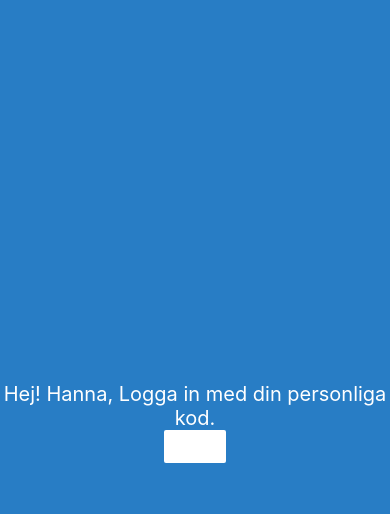
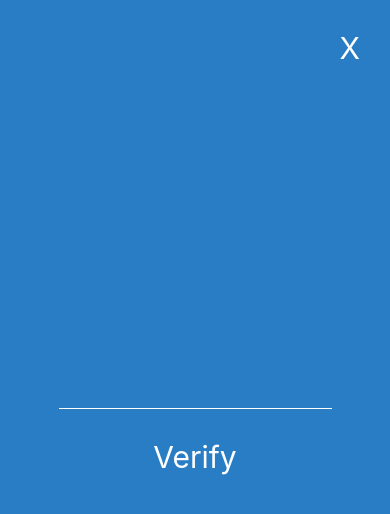
Before and after one commit to Orresho/wp-temp, a React Native app: screen / in a window 390 px wide. Both pictures are taken after a click on the element 65 px from the left and 0 px from the top of the page. Shown: the top 514 px of the page. Built offline with nearby package versions, Linux system fonts and the light colour scheme.

Commit message:
Added first authentication of users

```diff
--- a/App.js
+++ b/App.js
@@ -1,12 +1,12 @@
 import React from 'react';
 import { StyleSheet, Text, View } from 'react-native';
-import HomeScreen from './Screens/HomeScreen.js';
+import AuthScreen from './Screens/AuthScreen.js';
 
 export default class App extends React.Component {
   render() {
     return (
       <View style={styles.container}>
-        <HomeScreen />
+        <AuthScreen />
       </View>
     );
   }
--- /dev/null
+++ b/Components/Authentication/index.js
@@ -0,0 +1,42 @@
+import React, { Component } from 'react';
+import {Modal, TextInput, View, TouchableOpacity, Text, Alert } from 'react-native';
+import styles from './styles.css.js';
+
+export default class Authentication extends Component {
+  state = {
+    codeValue: null,
+    authenticated: false,
+  }
+  validateCode = (user, code) => {
+    if (user.code === code) {
+      this.setState({ authenticated: true })
+      Alert.alert('Hi '+user.value+'! You are now logged in');
+    }
+    else {
+      this.setState({ authenticated: false })
+      Alert.alert('Wrong code, try again');
+    }
+  }
+  render() {
+    const { user, onClose } = this.props;
+    return (
+      <Modal>
+        <View style={styles.modal}>
+          <TouchableOpacity
+            style={styles.close}
+            onPress={onClose}>
+            <Text style={styles.buttonText}>X</Text>
+          </TouchableOpacity>
+          <TextInput
+            style={styles.input}
+            onChangeText={(text) => this.setState({codeValue: text})}
+          />
+          <TouchableOpacity
+            onPress={() => this.validateCode(user, this.state.codeValue)}>
+            <Text style={styles.buttonText}>Verify</Text>
+          </TouchableOpacity>
+        </View>
+      </Modal>
+    )
+  }
+};
--- /dev/null
+++ b/Components/Authentication/styles.css.js
@@ -0,0 +1,28 @@
+export default {
+  modal: {
+    backgroundColor: '#287dc5',
+    height: '100%',
+    width: '100%',
+    justifyContent: 'center',
+    alignItems: 'center',
+  },
+  input: {
+    fontSize: 40,
+    textAlign: 'center',
+    color: '#fff',
+    width: '70%',
+    height: 40,
+    borderBottomColor: '#fff',
+    borderBottomWidth: 1,
+    marginBottom: 30,
+  },
+  close: {
+    position: 'absolute',
+    top: 30,
+    right: 30,
+  },
+  buttonText: {
+    color: '#fff',
+    fontSize: 30,
+  }
+}
--- a/Components/SignIn/index.js
+++ /dev/null
@@ -1,22 +0,0 @@
-import React from 'react';
-import {Modal, Text, View, Button } from 'react-native';
-import styles from './styles.css.js';
-
-const SignIn = ({ user, onClose }) => {
-  return (
-    <Modal>
-      <View style={styles.modal}>
-        <Text style={styles.text}>
-          Hej! {user.value}, Logga in med din personliga kod.
-        </Text>
-        <Button
-          onPress={onClose}
-          title="Close"
-          color="#fff"
-        />
-      </View>
-    </Modal>
-  );
-}
-
-export default SignIn;
--- a/Components/SignIn/styles.css.js
+++ /dev/null
@@ -1,14 +0,0 @@
-export default {
-  modal: {
-    backgroundColor: '#287dc5',
-    height: '100%',
-    width: '100%',
-    justifyContent: 'center',
-    alignItems: 'center',
-  },
-  text: {
-    color: '#fff',
-    fontSize: 20,
-    textAlign: 'center',
-  }
-}
--- a/Screens/HomeScreen.js/index.js
+++ b/Screens/AuthScreen.js/index.js
@@ -1,10 +1,10 @@
 import React, { Component } from 'react';
 import {Dimensions, View } from 'react-native';
 import ImageList from '../../Components/ImageList';
-import SignIn from '../../Components/SignIn';
+import Authentication from '../../Components/Authentication';
 import Users from './users';
 
-export default class HomeScreen extends Component {
+export default class AuthScreen extends Component {
   state = {
     isLoggingIn: false,
     isLoggingInUser: 0,
@@ -25,7 +25,7 @@ export default class HomeScreen extends Component {
     const height = Dimensions.get('window').height/numRows;
     return (
       <View>
-        {this.state.isLoggingIn === false ? (
+        {!this.state.isLoggingIn ? (
           <ImageList
             users={Users}
             columns={numColumns}
@@ -34,7 +34,7 @@ export default class HomeScreen extends Component {
             onPress={this.onPress}
           />
         ) : (
-          <SignIn
+          <Authentication
             user={this.state.isLoggingInUser}
             onClose={this.onClose}
           />
--- /dev/null
+++ b/Screens/AuthScreen.js/users.js
@@ -0,0 +1,18 @@
+export default [
+  {id: '1', value: 'Hanna', image: require('../../assets/images/users/hanna.jpg'), code:'1111'},
+  {id: '2', value: 'Eddy', image: require('../../assets/images/users/eddy.jpg'), code:'0000'},
+  {id: '3', value: 'Johan S', image: require('../../assets/images/users/johans.jpg'), code:'0000'},
+  {id: '4', value: 'Marianne', image: require('../../assets/images/users/hanna.jpg'), code:'0000'},
+  {id: '5', value: 'Catharina', image: require('../../assets/images/users/hanna.jpg'), code:'0000'},
+  {id: '6', value: 'Henry', image: require('../../assets/images/users/hanna.jpg'), code:'0000'},
+  {id: '7', value: 'Lina', image: require('../../assets/images/users/hanna.jpg'), code:'0000'},
+  {id: '8', value: 'Angela', image: require('../../assets/images/users/hanna.jpg'), code:'0000'},
+  {id: '9', value: 'Orhan', image: require('../../assets/images/users/orhan.jpg'), code:'0000'},
+  {id: '10', value: 'Kristoffer', image: require('../../assets/images/users/hanna.jpg'), code:'0000'},
+  {id: '11', value: 'Johan G', image: require('../../assets/images/users/hanna.jpg'), code:'0000'},
+  {id: '12', value: 'Alexis', image: require('../../assets/images/users/hanna.jpg'), code:'0000'},
+  {id: '13', value: 'Janne', image: require('../../assets/images/users/hanna.jpg'), code:'0000'},
+  {id: '14', value: 'Sebbe', image: require('../../assets/images/users/hanna.jpg'), code:'0000'},
+  {id: '15', value: 'Micke', image: require('../../assets/images/users/micke.jpg'), code:'0000'},
+  {id: '16', value: 'Rikard', image: require('../../assets/images/users/hanna.jpg'), code:'0000'},
+];
--- a/Screens/HomeScreen.js/users.js
+++ /dev/null
@@ -1,18 +0,0 @@
-export default [
-  {id: '1', value: 'Hanna', image: require('../../assets/images/users/hanna.jpg')},
-  {id: '2', value: 'Eddy', image: require('../../assets/images/users/eddy.jpg')},
-  {id: '3', value: 'Johan S', image: require('../../assets/images/users/johans.jpg')},
-  {id: '4', value: 'Marianne', image: require('../../assets/images/users/hanna.jpg')},
-  {id: '5', value: 'Catharina', image: require('../../assets/images/users/hanna.jpg')},
-  {id: '6', value: 'Henry', image: require('../../assets/images/users/hanna.jpg')},
-  {id: '7', value: 'Lina', image: require('../../assets/images/users/hanna.jpg')},
-  {id: '8', value: 'Angela', image: require('../../assets/images/users/hanna.jpg')},
-  {id: '9', value: 'Orhan', image: require('../../assets/images/users/orhan.jpg')},
-  {id: '10', value: 'Kristoffer', image: require('../../assets/images/users/hanna.jpg')},
-  {id: '11', value: 'Johan G', image: require('../../assets/images/users/hanna.jpg')},
-  {id: '12', value: 'Alexis', image: require('../../assets/images/users/hanna.jpg')},
-  {id: '13', value: 'Janne', image: require('../../assets/images/users/hanna.jpg')},
-  {id: '14', value: 'Sebbe', image: require('../../assets/images/users/hanna.jpg')},
-  {id: '15', value: 'Micke', image: require('../../assets/images/users/micke.jpg')},
-  {id: '16', value: 'Rikard', image: require('../../assets/images/users/hanna.jpg')},
-];
```
